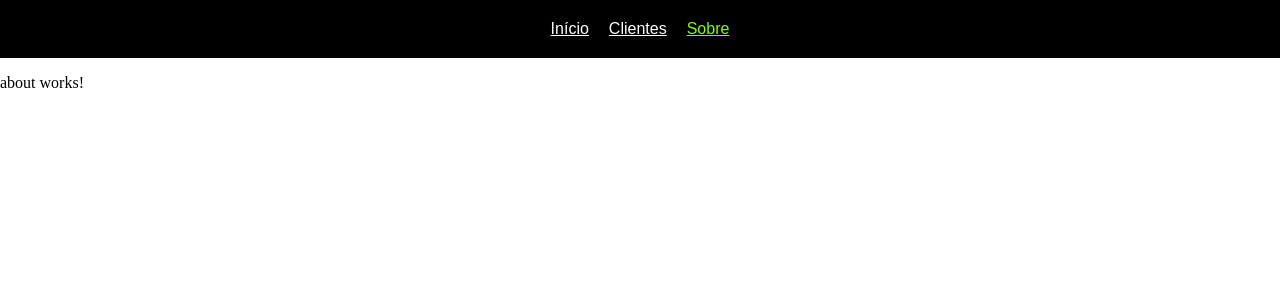
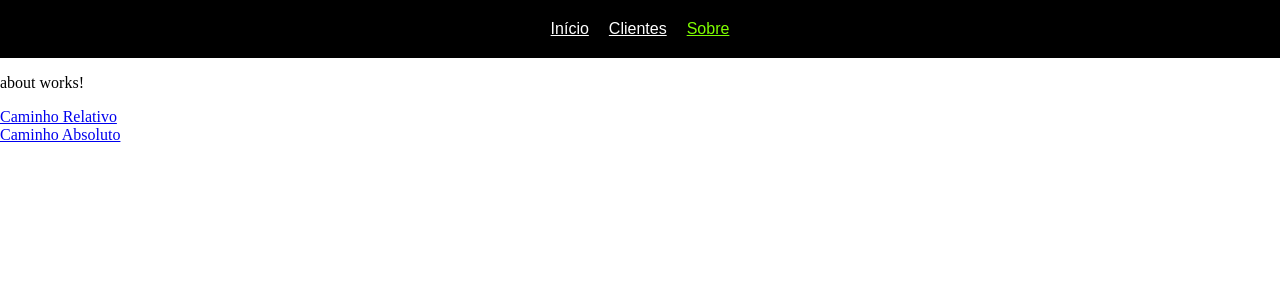
Before and after one commit to feelipefreitas/curso-angular-routes, an Angular app: page /about in a window 1280 px wide. Shown: the top 300 px of the page. Built offline with nearby package versions, Linux system fonts and the light colour scheme.

Commit message:
Adicionando rotas relativas e absolutas pelo html

```diff
--- a/src/app/pages/about/about.component.html
+++ b/src/app/pages/about/about.component.html
@@ -1 +1,9 @@
 <p>about works!</p>
+
+<div>
+    <a routerLink="teste">Caminho Relativo</a>
+</div>
+
+<div>
+    <a routerLink="/teste">Caminho Absoluto</a>
+</div>
--- a/src/app/pages/clients/clients.component.html
+++ b/src/app/pages/clients/clients.component.html
@@ -1 +1,9 @@
 <p>clients works!</p>
+
+<div>
+    <a routerLink="./teste">Caminho Relativo</a>
+</div>
+
+<div>
+    <a routerLink="/teste">Caminho Absoluto</a>
+</div>
```
